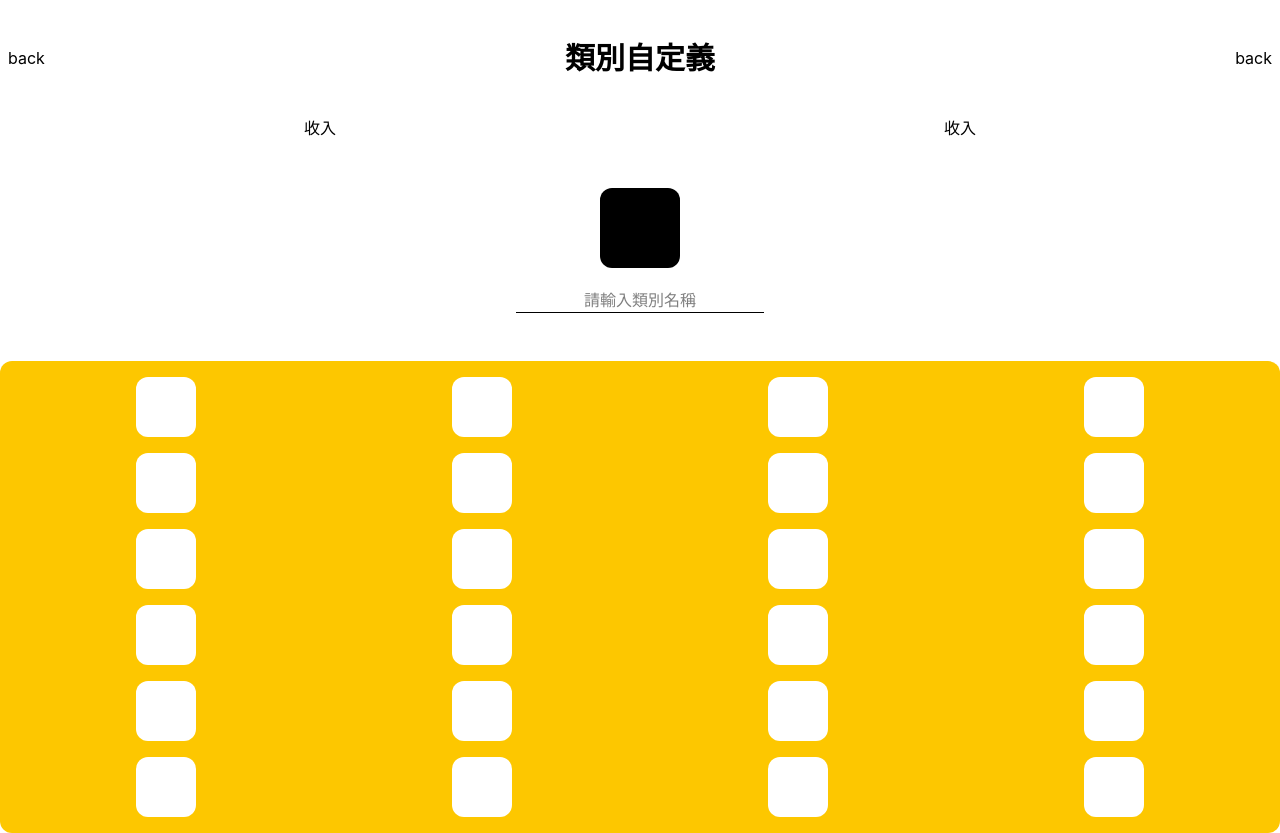
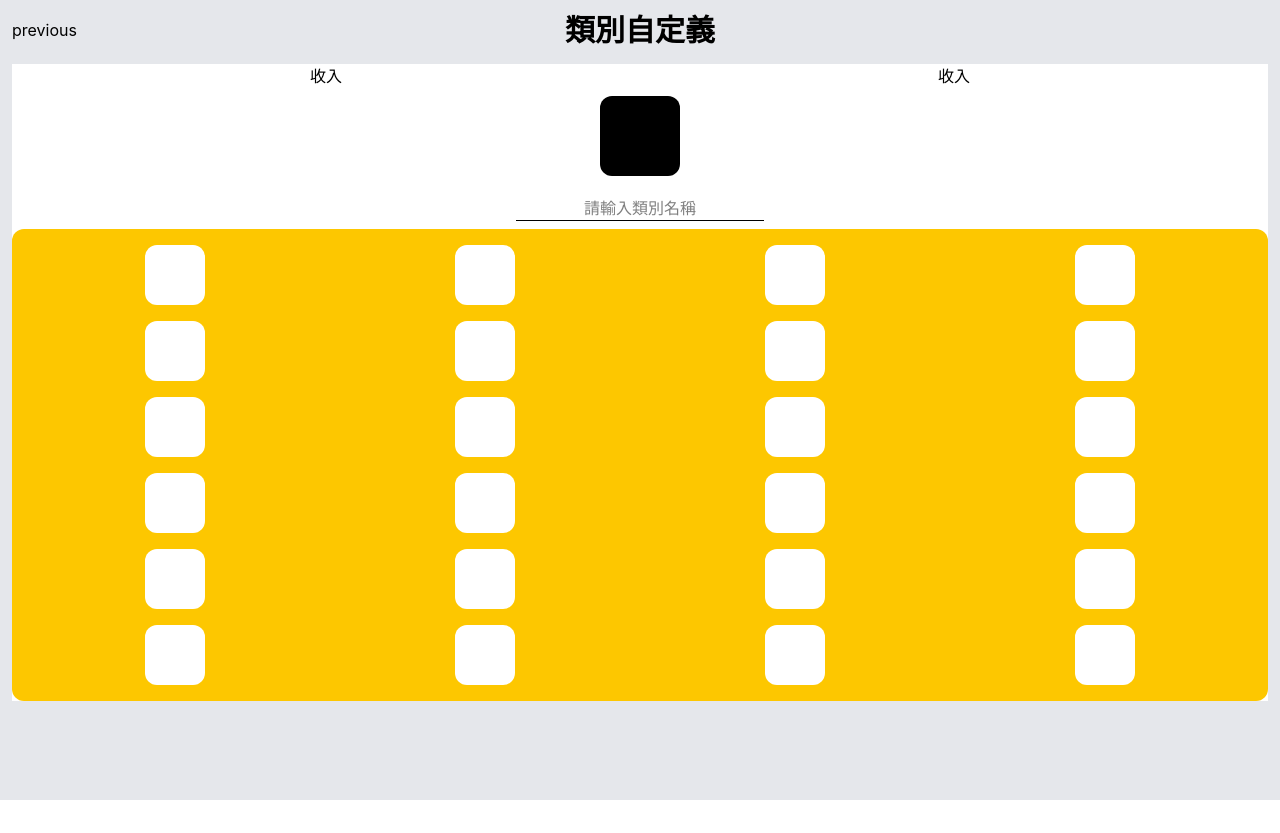
Before and after one commit to yinghautsai68/BXpense, a React (Vite) app in the folder frontend/: page /categories in a window 1280 px wide. After the commit the page ends 800 px from the top, so only its background shows below. Built offline with nearby package versions, Linux system fonts and the light colour scheme.

Commit message:
refactor: extract DetailLayout to replace repeated divs
- create DetailLayout component
- apply DetailLayout to Record, NewAccount and Categories pages

```diff
--- a/frontend/src/App.tsx
+++ b/frontend/src/App.tsx
@@ -13,6 +13,7 @@ import { Toaster } from "react-hot-toast"
 import RecordForm from "./pages/RecordForm"
 import AccountSelector from "./pages/AccountSelector"
 import NewAccount from "./pages/NewAccount"
+import DetailLayout from "./layout/DetailLayout"
 
 
 
@@ -26,17 +27,17 @@ const App = () => {
         <Route path='/register' element={<Register></Register>}></Route>
         <Route path='/records' element={<Layout><Records /></Layout>}></Route>
         <Route path='/records/new' element={<RecordForm />}></Route>
-        <Route path='/records/:id' element={<Record />}></Route>
+        <Route path='/records/:id' element={<DetailLayout title="檢視紀錄"><Record /></DetailLayout>}></Route>
         <Route path='/records/:id/edit' element={<RecordForm />}></Route>
         <Route path='/select-account' element={<AccountSelector></AccountSelector>}></Route>
         <Route path='/analysis' element={<Layout><Analysis></Analysis></Layout>}></Route>
 
         <Route path='/accounts' element={<Layout><Accounts /> </Layout>}></Route>
-        <Route path='/accounts/new' element={<NewAccount></NewAccount>}></Route>
+        <Route path='/accounts/new' element={<DetailLayout title="新增帳戶"><NewAccount /></DetailLayout>}></Route>
         <Route path='/accounts/:id' element={<Account />}></Route>
 
         <Route path='/profile' element={<Layout><Profile></Profile></Layout>}></Route>
-        <Route path='/categories' element={<Categories />}></Route>
+        <Route path='/categories' element={<DetailLayout title="類別自定義"><Categories /></DetailLayout>}></Route>
       </Routes>
     </>
 
--- /dev/null
+++ b/frontend/src/layout/DetailLayout.tsx
@@ -0,0 +1,21 @@
+import React from 'react'
+import { Title } from '../components/Typography';
+
+type DetailLayoutProps = {
+    title: string,
+    children: React.ReactNode
+};
+const DetailLayout = ({ title, children }: DetailLayoutProps) => {
+    return (
+        <div className="flex flex-col gap-4 w-full h-screen px-3 pt-3 bg-gray-200">
+            <div className="flex flex-row justify-between items-center">
+                <p className="w-full">previous</p>
+                <Title className="w-full text-center">{title}</Title>
+                <div className="w-full"></div>
+            </div>
+            {children}
+        </div>
+    )
+}
+
+export default DetailLayout
--- a/frontend/src/pages/Categories.tsx
+++ b/frontend/src/pages/Categories.tsx
@@ -1,16 +1,9 @@
-import React from 'react'
-import { Title } from '../components/Typography'
 import Card from '../components/Card'
 import Icon from '../components/Icon'
 
 const Categories = () => {
     return (
-        <div className='flex flex-col gap-10 w-full h-screen pt-10'>
-            <div className='flex flex-row justify-between items-center px-2 '>
-                <span>back</span>
-                <Title>類別自定義</Title>
-                <span>back</span>
-            </div>
+        <div className='flex flex-col bg-white'>
             <div className='grid grid-cols-2'>
                 <span className='text-center'>收入</span>
                 <span className='text-center'>收入</span>
--- a/frontend/src/pages/NewAccount.tsx
+++ b/frontend/src/pages/NewAccount.tsx
@@ -67,13 +67,7 @@ const NewAccount = () => {
         }
     }
     return (
-        <div className="flex flex-col gap-3 w-full h-screen px-3 py-10 bg-gray-100">
-            <div className="flex flex-row   items-center w-full">
-                <span onClick={() => navigate('/accounts')} className="w-full cursor-pointer ">back</span>
-                <SubTitle className="w-full text-center font-medium">新增帳戶</SubTitle>
-                <div className="w-full"></div>
-
-            </div>
+        <>
             <Card >
                 <form onSubmit={handleSubmit} className="flex flex-col gap-4">
                     <Information label="帳戶名稱" name='name' value={accountForm.name} type="text" onChange={handleChange}></Information>
@@ -82,7 +76,7 @@ const NewAccount = () => {
                     <Button className="bg-yellow-500">新增</Button>
                 </form>
             </Card>
-        </div>
+        </>
     )
 }
 
--- a/frontend/src/pages/Record.tsx
+++ b/frontend/src/pages/Record.tsx
@@ -50,12 +50,7 @@ const Record = () => {
         }
     }
     return (
-        <div className="flex flex-col gap-4 w-full h-screen px-3 pt-3 bg-gray-200">
-            <div className="flex flex-row justify-between items-center">
-                <p className="w-full">previous</p>
-                <Title className="w-full">Record</Title>
-                <div className="w-full"></div>
-            </div>
+        <>
             <Card>
                 <div className="flex flex-row justify-between items-center border-b-2 border-dashed border-gray-300">
                     <div className="flex flex-row items-center gap-2 pb-4">
@@ -92,7 +87,7 @@ const Record = () => {
                     </div>
                 )}
             </div>
-        </div>
+        </>
     )
 }
 
```
